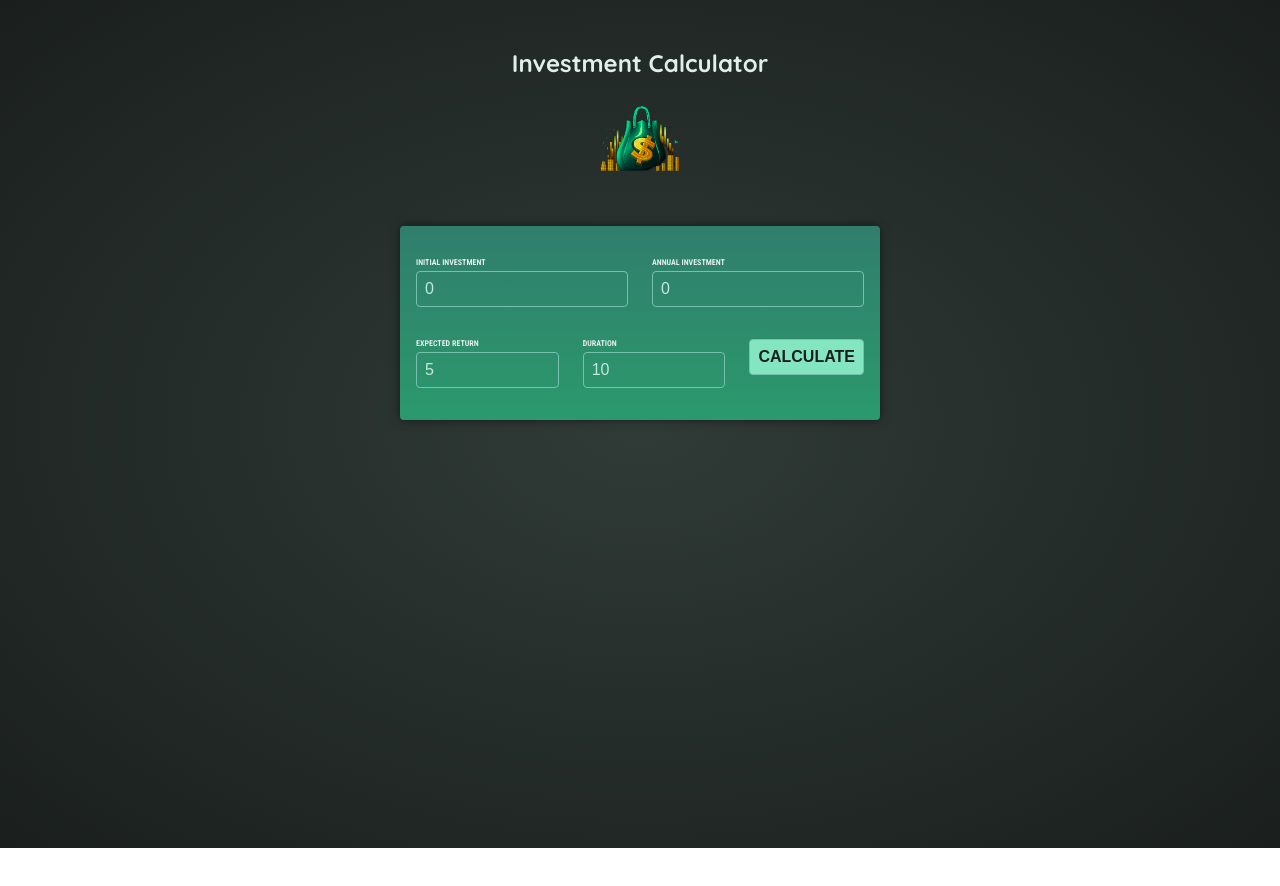
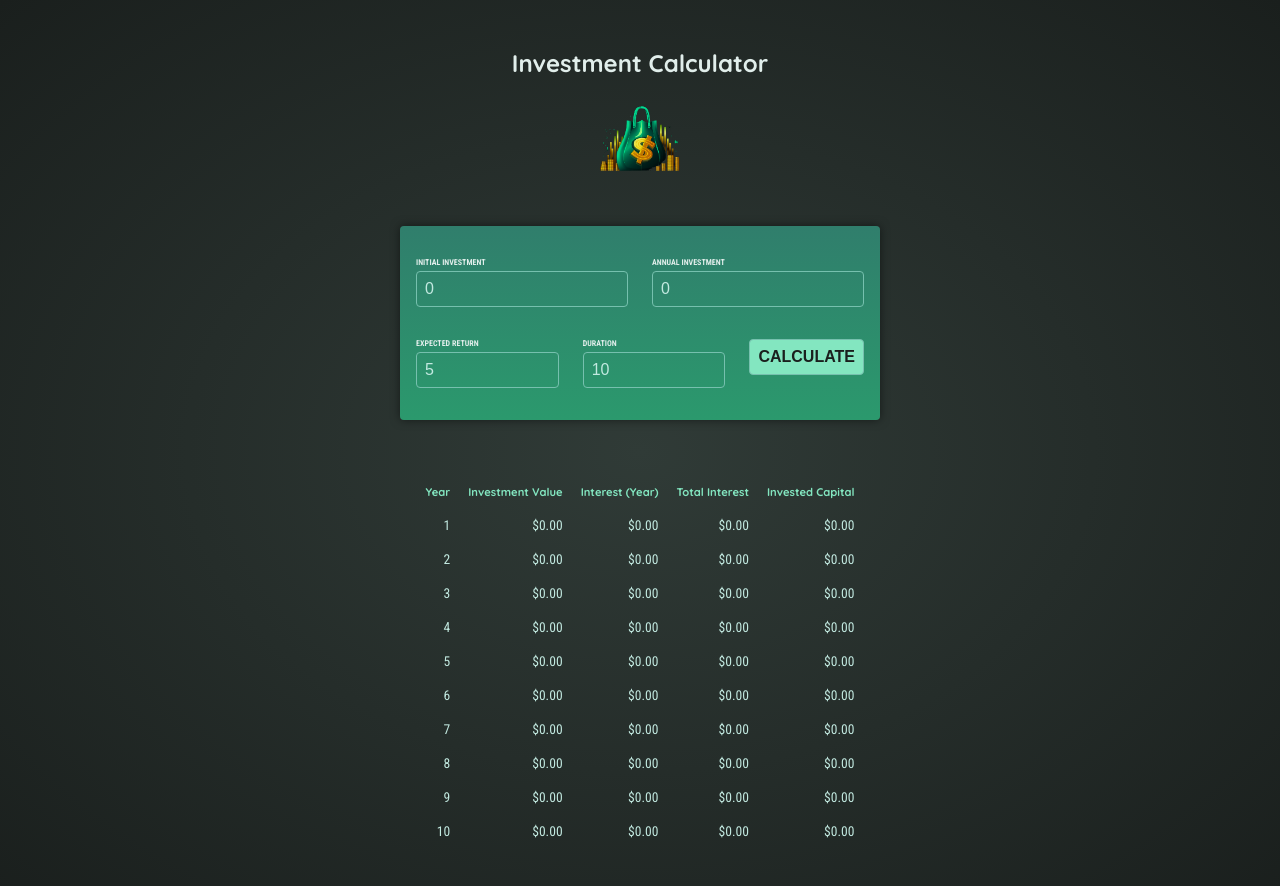
Before and after one commit to rakshith4able/investment-calculator, an Angular app: page / in a window 1280 px wide. Both pictures are taken after a click on the button "CALCULATE". Shown: the top 886 px of the page. Before the commit the page ends 848 px from the top, so only its background shows below. Built offline with nearby package versions, Linux system fonts and the light colour scheme.

Commit message:
Add investment-results component

```diff
--- a/src/app/app.component.html
+++ b/src/app/app.component.html
@@ -1,4 +1,5 @@
 <div>
   <app-header />
   <app-user-input (calculate)="onCalculateInvestmentResults($event)" />
+  <app-investment-results [results]="resultsData" />
 </div>
--- a/src/app/app.component.ts
+++ b/src/app/app.component.ts
@@ -2,15 +2,24 @@
 import { HeaderComponent } from './header/header.component';
 import { UserInputComponent } from './user-input/user-input.component';
 import type { InvestmentInput } from './investment-input.model';
+import { InvestmentResultsComponent } from './investment-results/investment-results.component';
 
 @Component({
   selector: 'app-root',
-  imports: [HeaderComponent, UserInputComponent],
+  imports: [HeaderComponent, UserInputComponent, InvestmentResultsComponent],
   templateUrl: './app.component.html',
   styleUrl: './app.component.css',
 })
 export class AppComponent {
   title = 'investment-calculator';
+  resultsData?: {
+    year: number;
+    interest: number;
+    valueEndOfYear: number;
+    annualInvestment: number;
+    totalInterest: number;
+    totalAmountInvested: number;
+  }[];
 
   onCalculateInvestmentResults(data: InvestmentInput) {
     const { initialInvestment, expectedReturn, duration, annualInvestment } =
@@ -34,7 +43,6 @@
       });
     }
 
-    console.log(annualData);
-    return annualData;
+    this.resultsData = annualData;
   }
 }
--- /dev/null
+++ b/src/app/investment-results/investment-results.component.css
@@ -0,0 +1,19 @@
+table {
+  max-width: 50rem;
+  margin: 2rem auto;
+  padding: 1rem;
+  table-layout: fixed;
+  border-spacing: 1rem;
+  text-align: right;
+}
+
+table thead {
+  font-size: 0.7rem;
+  color: #83e6c0;
+}
+
+table tbody {
+  font-family: "Roboto Condensed", sans-serif;
+  font-size: 0.85rem;
+  color: #c2e9e0;
+}
--- /dev/null
+++ b/src/app/investment-results/investment-results.component.html
@@ -0,0 +1,26 @@
+@if(!results){
+<p class="center">Please enter some values and press "Calculate"</p>
+} @else{
+<table>
+  <thead>
+    <tr>
+      <th>Year</th>
+      <th>Investment Value</th>
+      <th>Interest (Year)</th>
+      <th>Total Interest</th>
+      <th>Invested Capital</th>
+    </tr>
+  </thead>
+  <tbody>
+    @for(result of results;track $index){
+    <tr>
+      <td>{{ result.year }}</td>
+      <td>{{ result.valueEndOfYear | currency }}</td>
+      <td>{{ result.interest | currency }}</td>
+      <td>{{ result.totalInterest | currency }}</td>
+      <td>{{ result.totalAmountInvested | currency }}</td>
+    </tr>
+    }
+  </tbody>
+</table>
+}
```
Also changed, not shown: src/app/investment-results/investment-results.component.ts (added, +19 -0 lines).
